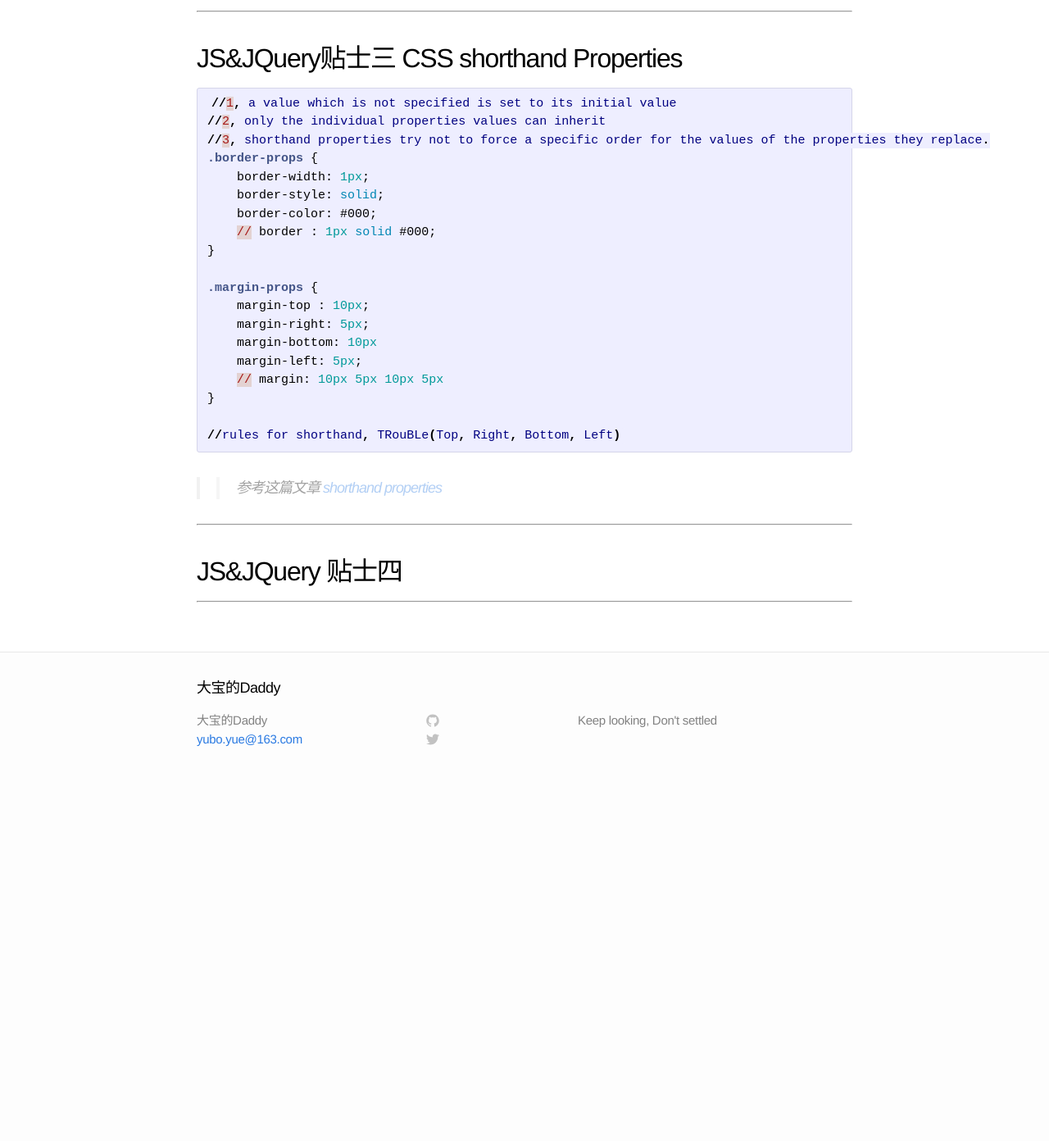
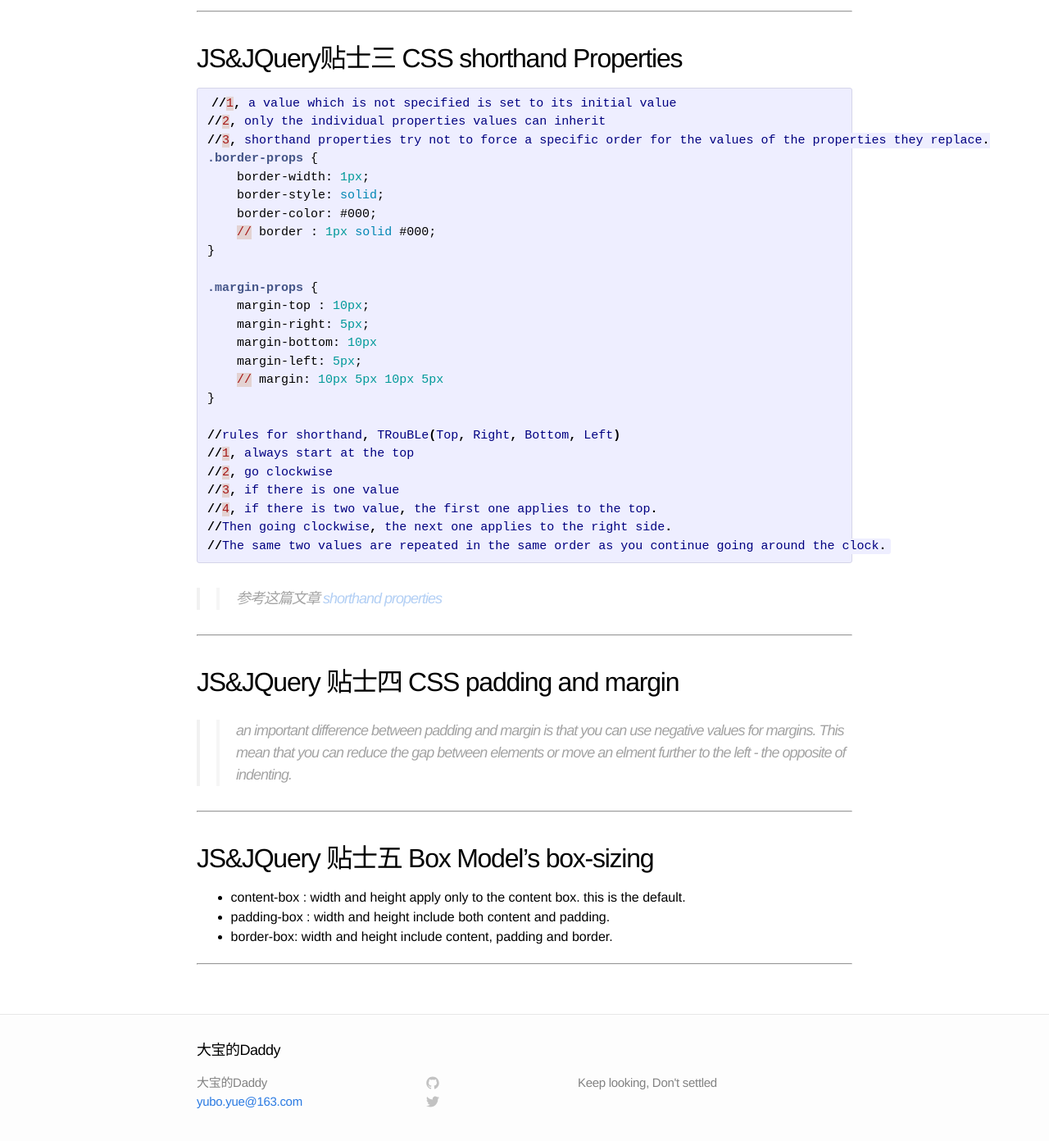
Before and after one commit to yubo-yue/yubo-yue.github.io, a Jekyll site: the page built from _posts/2015-03-27-js-jquery-tips-2.markdown, in a window 1280 px wide and 1400 px high, scrolled down 695 px. Shown: the top 1392 px of the window at 82% size. Built offline with Jekyll 4.4.1, drawn with Linux system fonts in a browser that asks for light colours; before the commit the page ends 1653 px from its top, so only the background shows below that.

```diff
--- a/_posts/2015-03-27-js-jquery-tips-2.markdown
+++ b/_posts/2015-03-27-js-jquery-tips-2.markdown
@@ -54,12 +54,27 @@ $("element").width();
 }
 
 //rules for shorthand, TRouBLe(Top, Right, Bottom, Left)
-
+//1, always start at the top
+//2, go clockwise
+//3, if there is one value
+//4, if there is two value, the first one applies to the top.
+//Then going clockwise, the next one applies to the right side.
+//The same two values are repeated in the same order as you continue going around the clock.
 {% endhighlight %}
 >> 参考这篇文章 [shorthand properties](https://developer.mozilla.org/en-US/docs/Web/CSS/Shorthand_properties)
 
 ***
-## JS&JQuery 贴士四
+## JS&JQuery 贴士四 CSS padding and margin
+
+>> an important difference between padding and margin is that you can use negative values for margins. This mean that you can reduce the gap between elements or move an elment further to the left - the opposite of indenting.
 
 
 ***
+
+## JS&JQuery 贴士五 Box Model's box-sizing
+
+- content-box : width and height apply only to the content box. this is the default.
+- padding-box : width and height include both content and padding.
+- border-box: width and height include content, padding and border.
+
+***
```
Also changed, not shown: _posts/2015-03-27-js-css-tool-tips-1.markdown (added, +20 -0 lines), _posts/2015-04-01-css-tips.markdown (added, +29 -0 lines).
